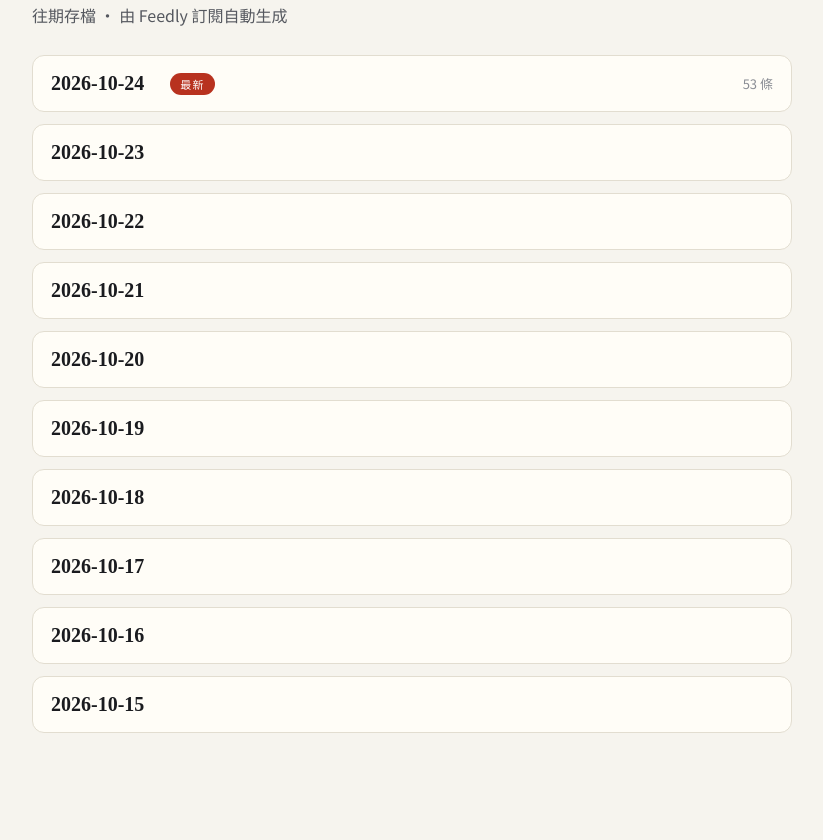
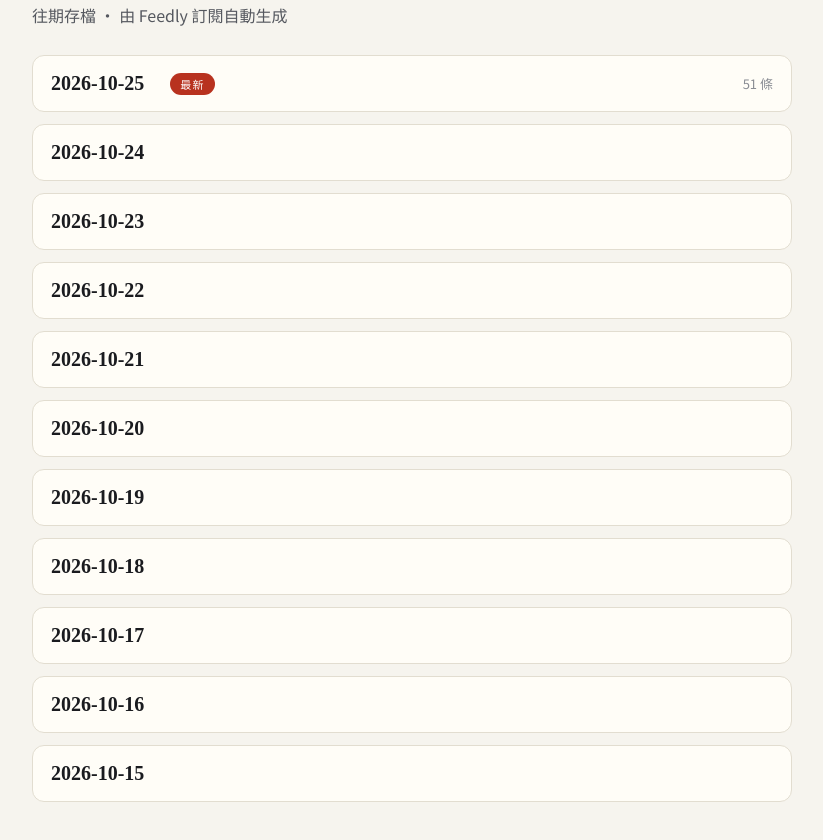
Before and after one commit to ckfan1209-prog/daily-digest, a plain HTML site: page archive.html in a window 1280 px wide. Shown: the part 92-932 px from the top of the page, without its empty margins (228-1051 px from the left). Before the commit the page ends 877 px from the top, so only its background shows below. Drawn offline with Linux system fonts and the light colour scheme.

Commit message:
每日新聞摘要 2026-10-25

```diff
--- a/archive.html
+++ b/archive.html
@@ -25,7 +25,8 @@ h1{font-family:"Noto Serif TC",serif;font-size:34px;letter-spacing:.08em;margin:
 <body><div class="wrap">
 <h1>每日新聞摘要</h1>
 <p class="sub">往期存檔 · 由 Feedly 訂閱自動生成</p>
-<div class="item"><a href="20261024.html"><span class="d">2026-10-24</span><span class="latest">最新</span><span class="n">53 條</span></a></div>
+<div class="item"><a href="20261025.html"><span class="d">2026-10-25</span><span class="latest">最新</span><span class="n">51 條</span></a></div>
+<div class="item"><a href="20261024.html"><span class="d">2026-10-24</span><span class="n"></span></a></div>
 <div class="item"><a href="20261023.html"><span class="d">2026-10-23</span><span class="n"></span></a></div>
 <div class="item"><a href="20261022.html"><span class="d">2026-10-22</span><span class="n"></span></a></div>
 <div class="item"><a href="20261021.html"><span class="d">2026-10-21</span><span class="n"></span></a></div>
```
